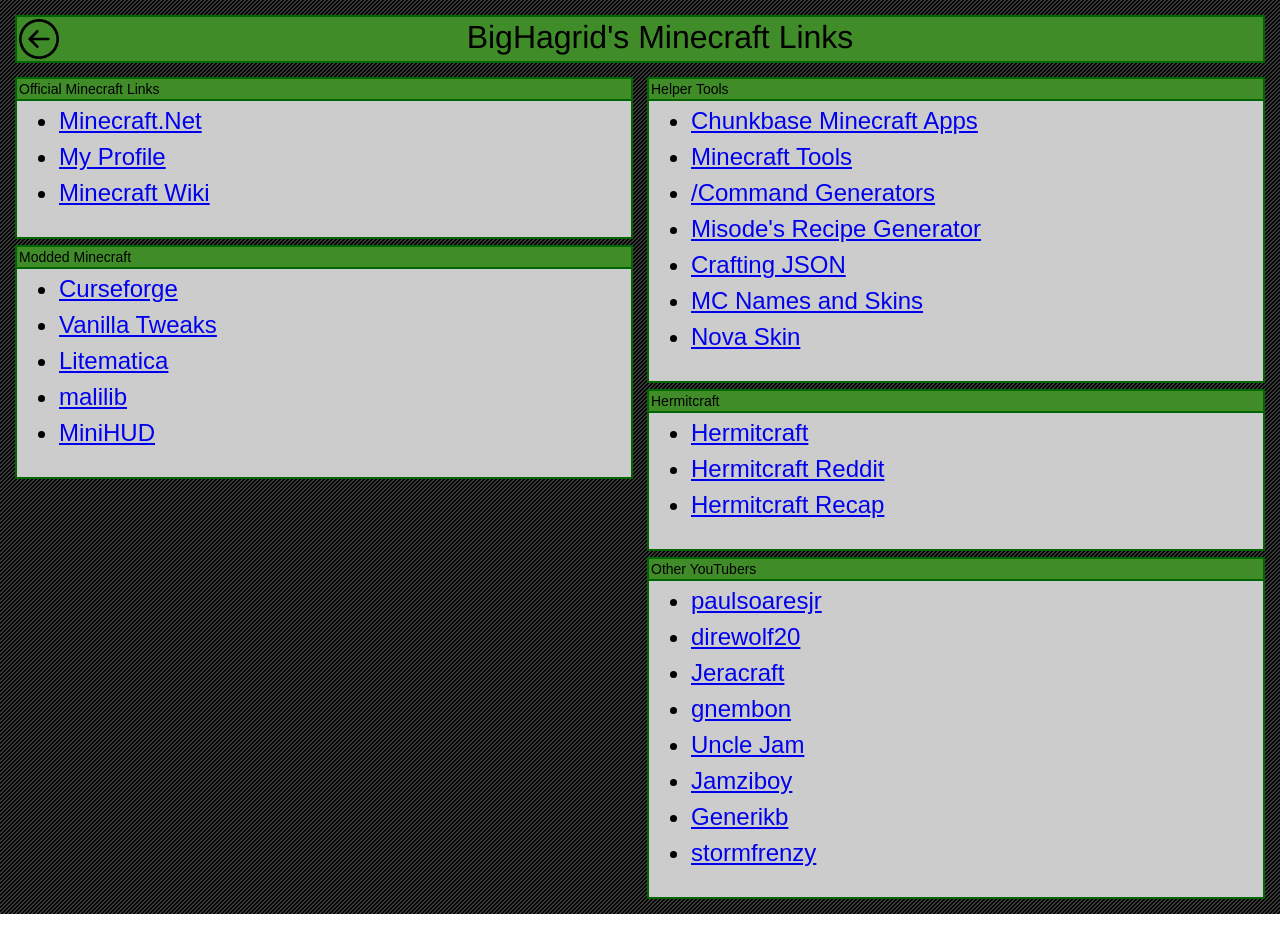
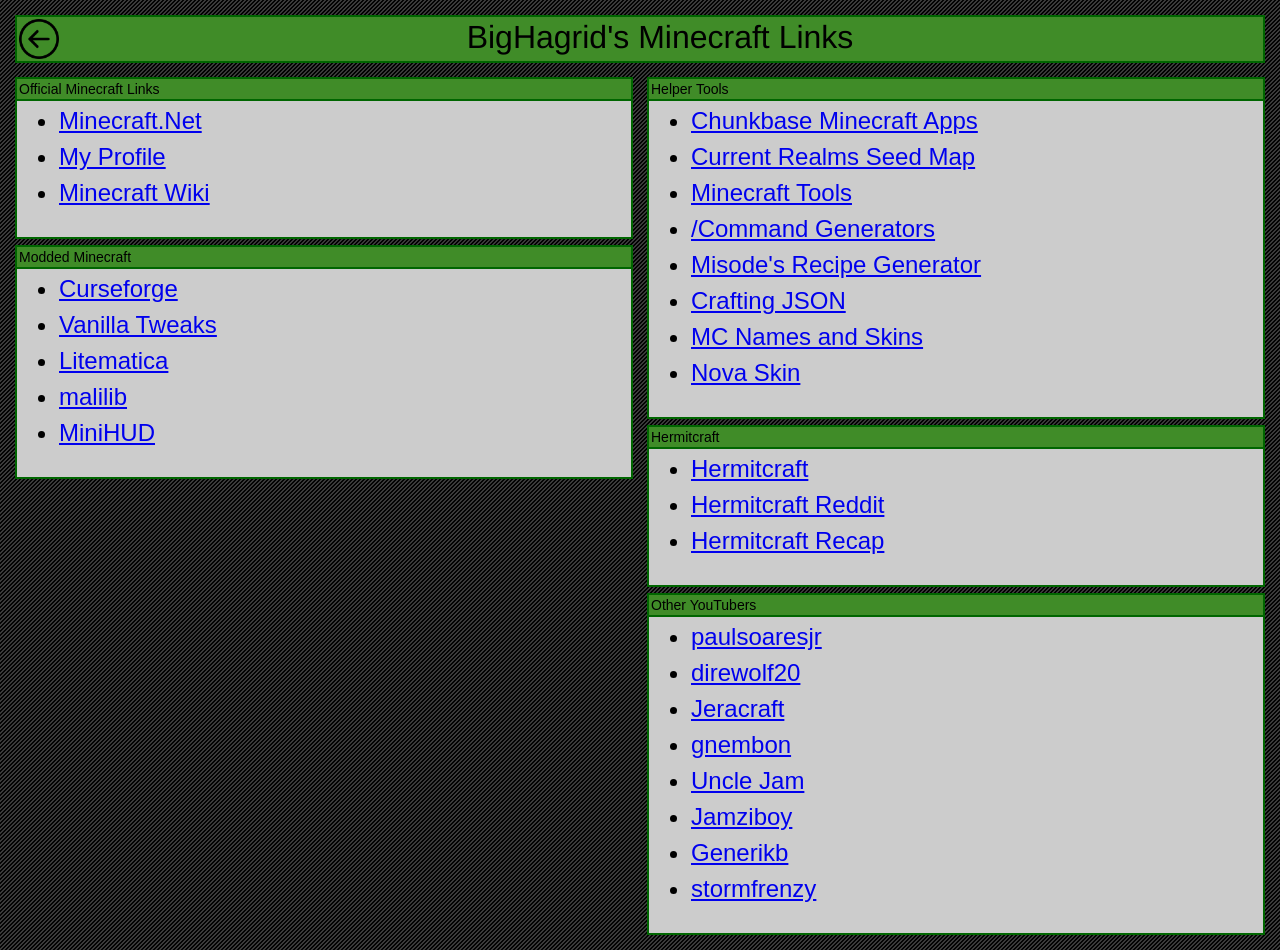
Before and after one commit to bighagrid/bighagrid.github.io, a plain HTML site: page mc.html in a window 1280 px wide. Before the commit the page ends 914 px from the top, so only its background shows below. Drawn offline with Linux system fonts and the light colour scheme.

Commit message:
Update mc.html

```diff
--- a/mc.html
+++ b/mc.html
@@ -44,6 +44,7 @@ var b1={
 var b2Title="Helper Tools";
 var b2={
 "Chunkbase Minecraft Apps":"https://chunkbase.com/",
+"Current Realms Seed Map":"https://www.chunkbase.com/apps/seed-map#seed=-7612999989018794857&platform=java_1_21",
 "Minecraft Tools":"https://minecraft.tools/",
 "/Command Generators":"https://www.digminecraft.com/generators/index.php",
 "Misode's Recipe Generator":"https://misode.github.io/recipe/",
```
